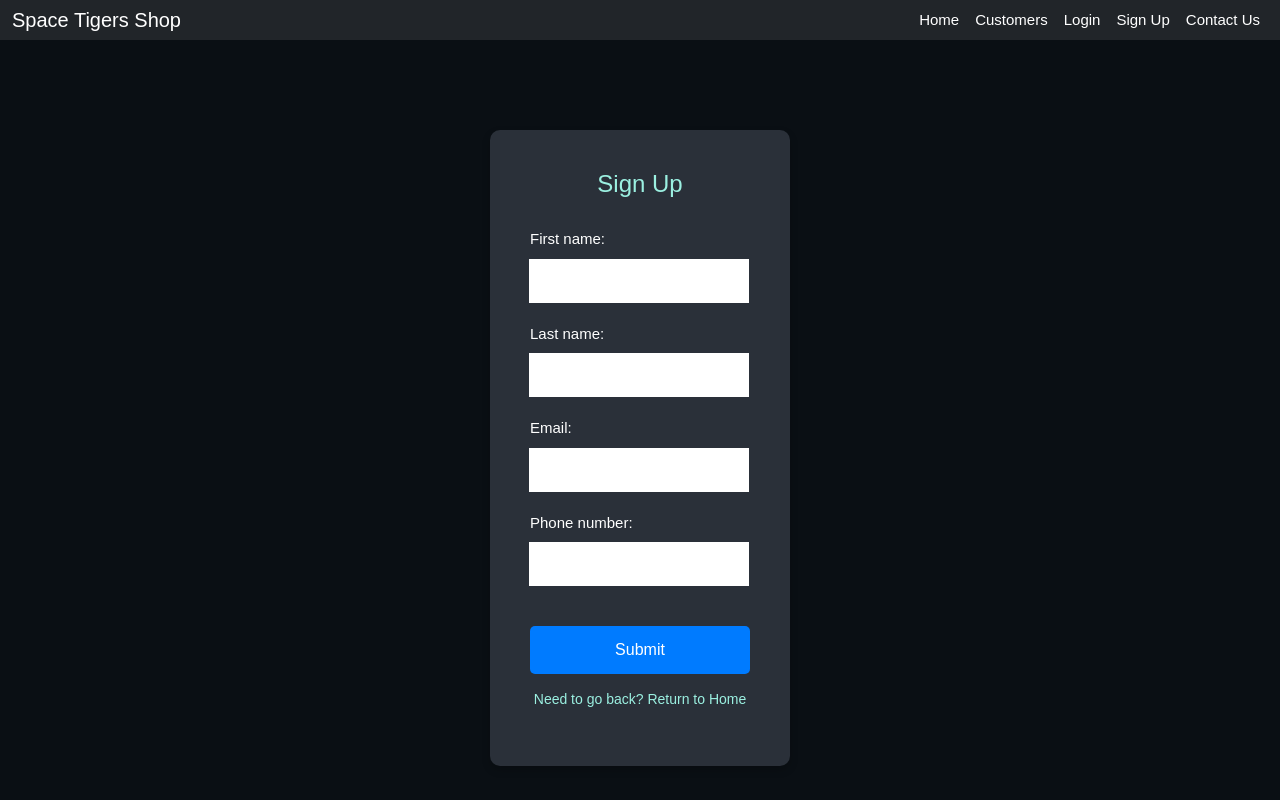
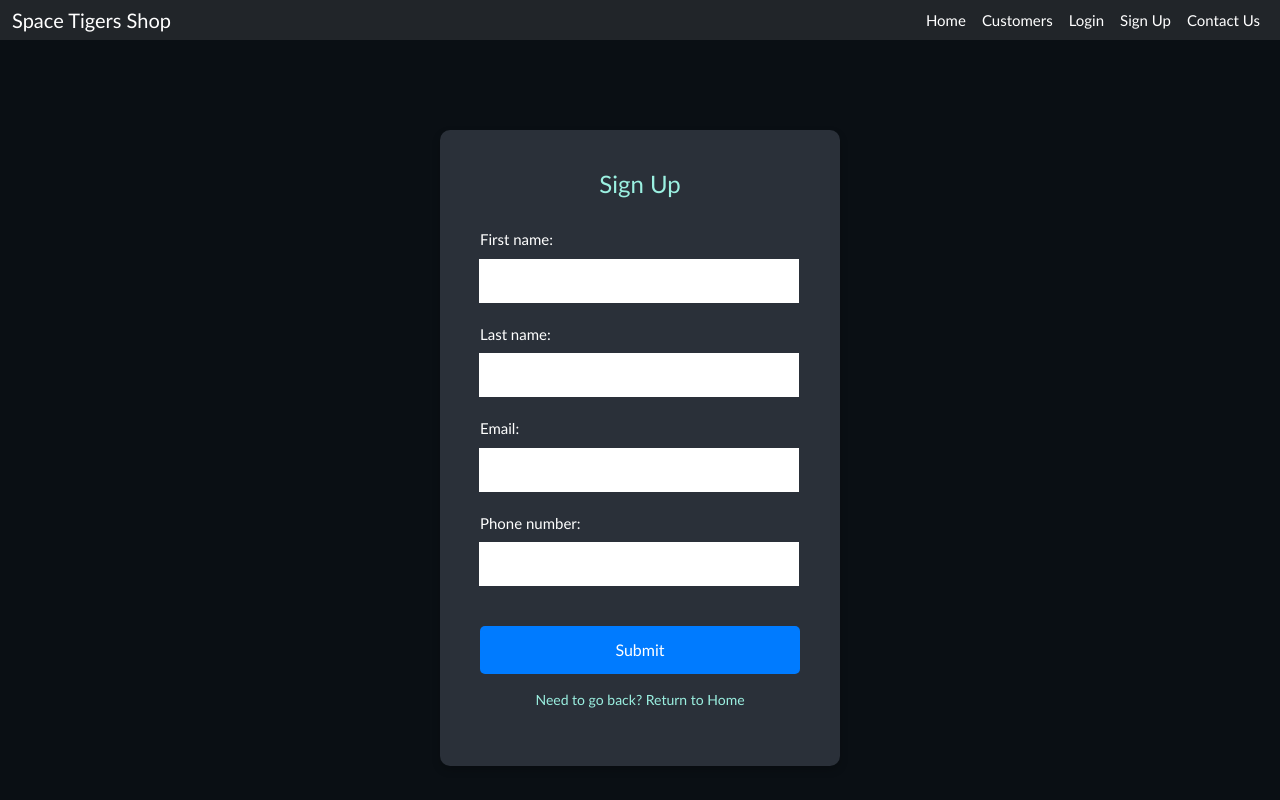
Before and after one commit to jpfiles/space_tigers, a Django app: template templates/newcustomer.html in a window 1280 px wide. Run offline with Django 3.2, Linux system fonts and the light colour scheme; the template is opened without the code that fills it, so the values that code supplies are empty.

Commit message:
Updated newcustomer.html

```diff
--- a/templates/newcustomer.html
+++ b/templates/newcustomer.html
@@ -9,7 +9,7 @@
     <style>
         /* General body styling */
         body {
-            font-family: Arial, sans-serif;
+            font-family: 'Trebuchet MS', 'Lucida Sans Unicode', 'Lucida Grande', 'Lucida Sans', Arial, sans-serif;
             background-color: #0a0f14;
             margin: 0;
             padding: 0;
@@ -25,7 +25,7 @@
             padding: 40px;
             border-radius: 10px;
             box-shadow: 0 4px 8px rgba(0, 0, 0, 0.2);
-            width: 300px;
+            width: 400px;
             text-align: center;
         }
 
```
